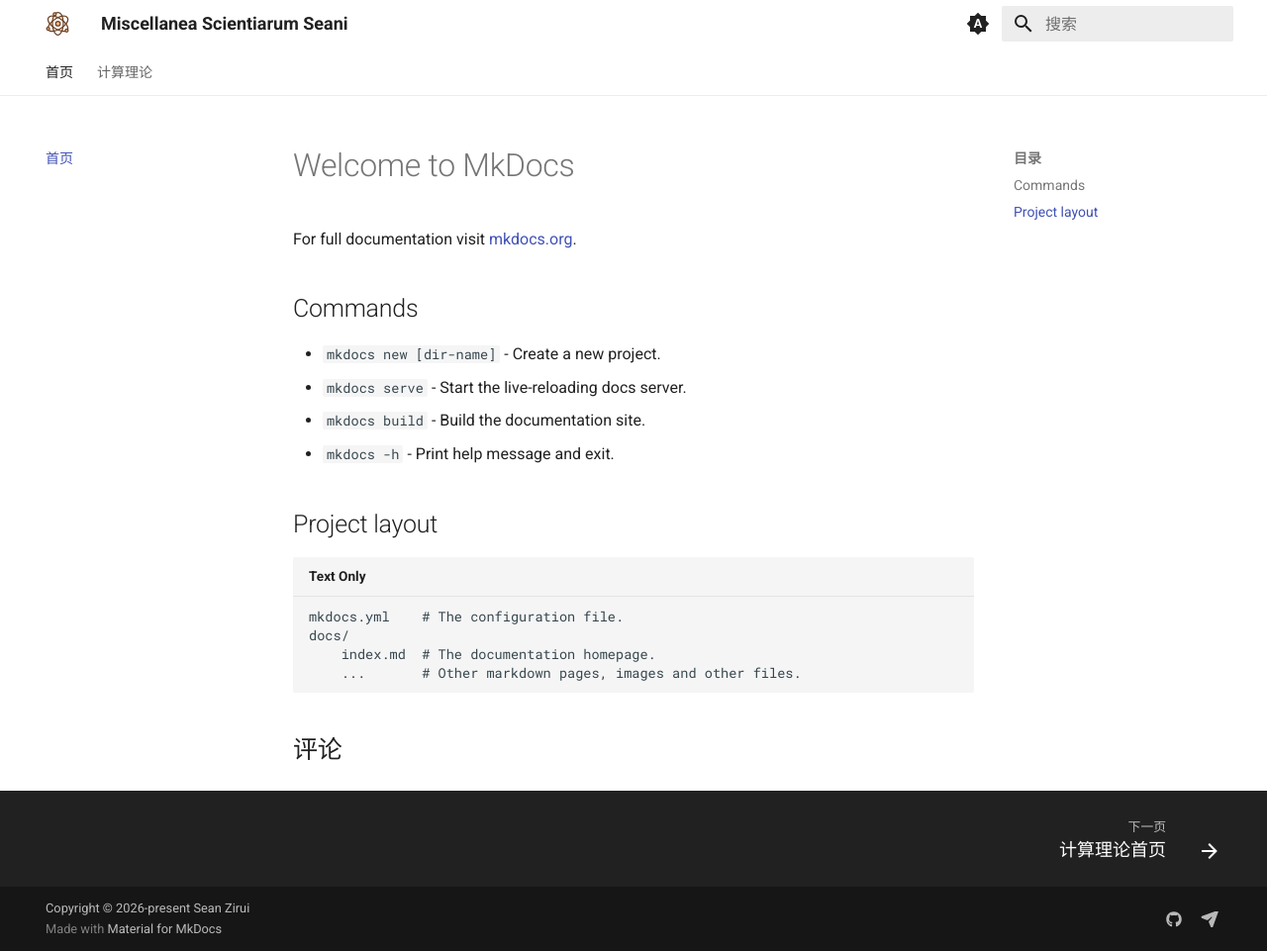
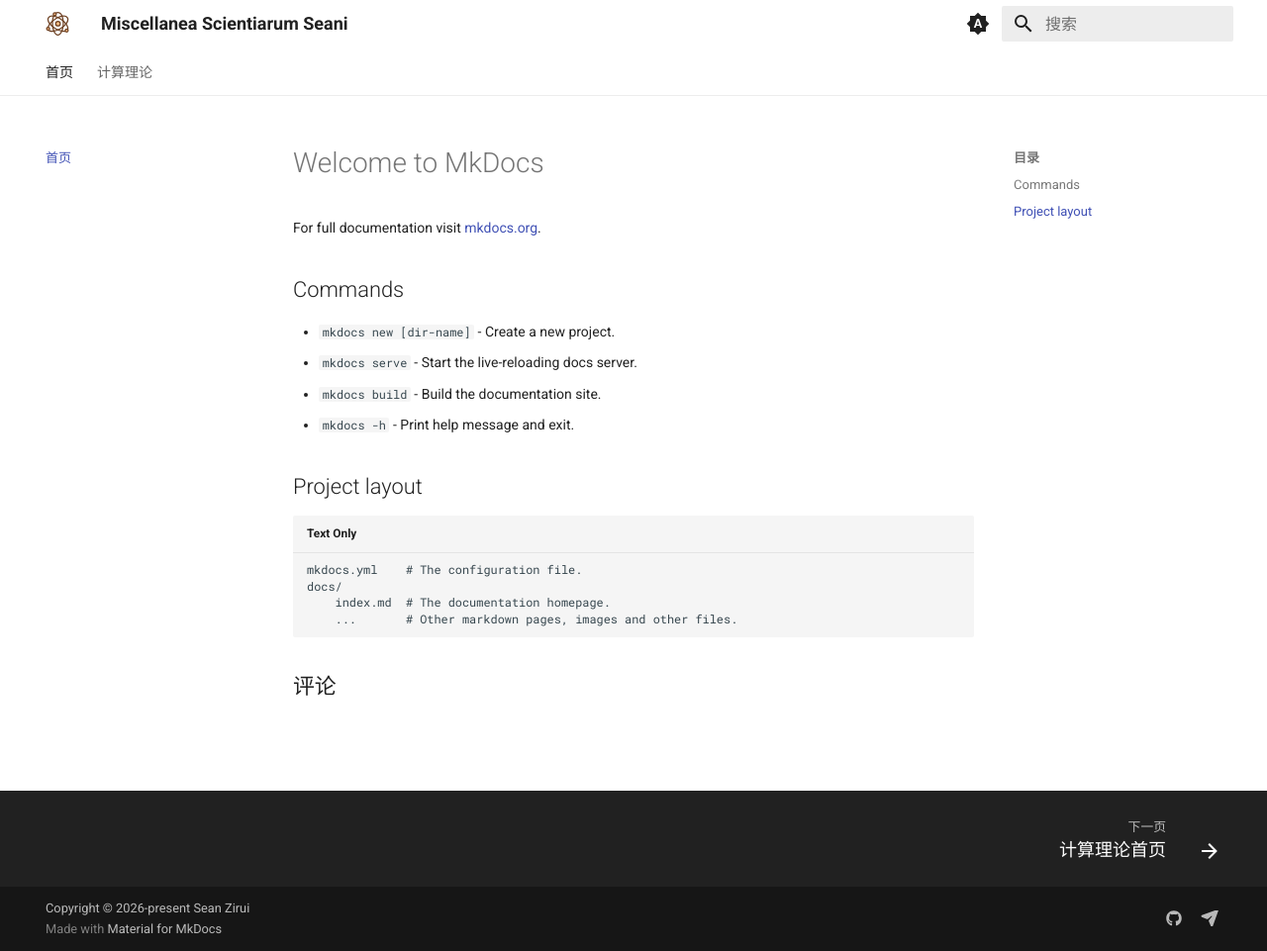
Before and after one commit to Seanzrui/study-note, an MkDocs documentation site: the page built from docs/index.md, in a window 1280 px wide and 961 px high. Shown: the whole window at 99% size. Built offline with MkDocs 1.6.1 and Material for MkDocs 9.7.7, drawn with Linux system fonts in a browser that asks for light colours; plug-ins that fetch from the network failed and are left out; comment, search, counter and statistics services are not loaded.

Commit message:
adjusted the font-size

```diff
--- /dev/null
+++ b/docs/stylesheets/extra.css
@@ -0,0 +1,18 @@
+.md-content__inner.md-typeset {
+  font-size: 0.7rem;
+  line-height: 1.75;
+}
+
+.md-content__inner.md-typeset h1,
+.md-content__inner.md-typeset h2,
+.md-content__inner.md-typeset h3 {
+  letter-spacing: 0;
+}
+
+/* Keep mobile navigation large enough to remain an accessible touch target. */
+@media screen and (min-width: 60em) {
+  .md-sidebar .md-nav {
+    font-size: 0.65rem;
+    line-height: 1.45;
+  }
+}
--- a/mkdocs.yml
+++ b/mkdocs.yml
@@ -93,6 +93,10 @@
       alternate_style: true
   - pymdownx.tasklist:
       custom_checkbox: true
+
+extra_css:
+  - stylesheets/extra.css
+
 extra:
   social:
     - icon: fontawesome/brands/github
```
